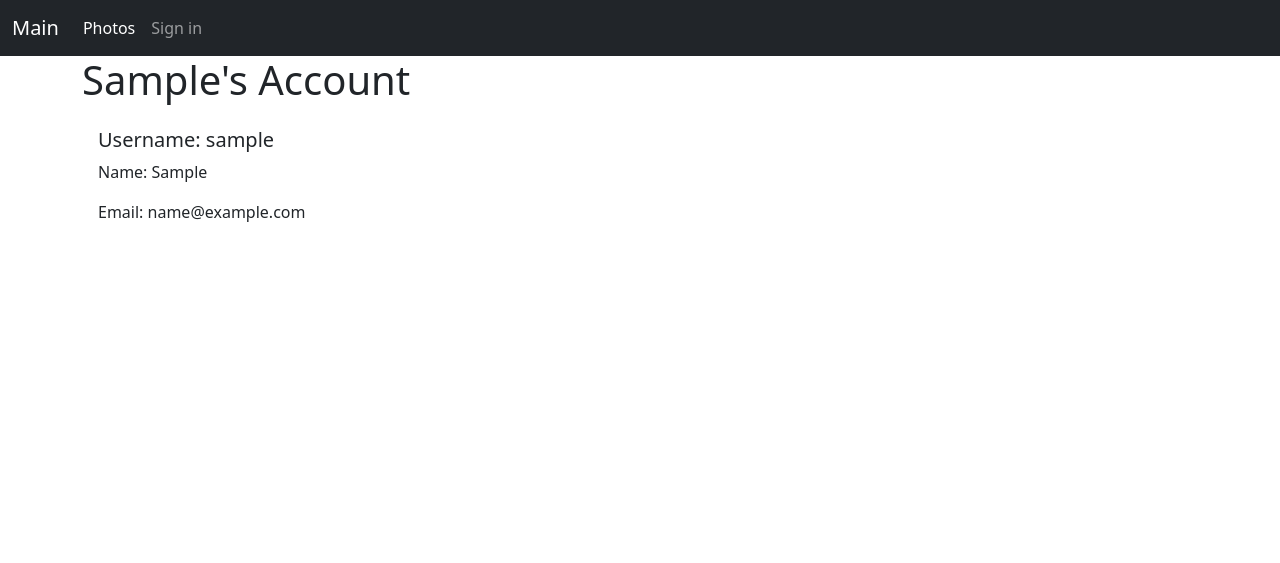
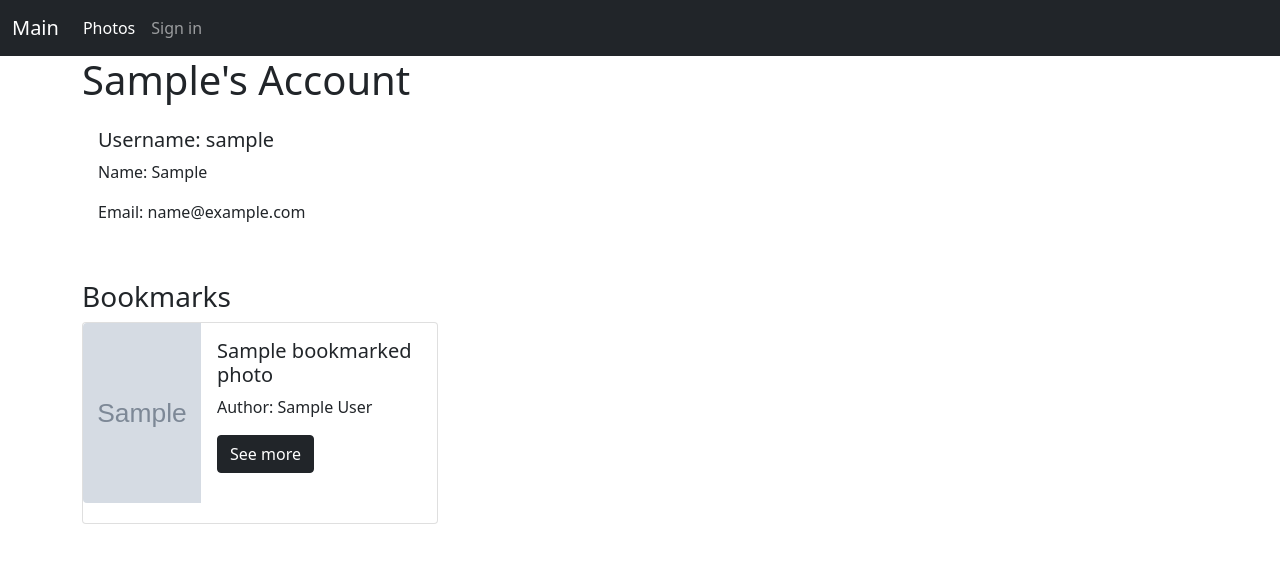
Before and after one commit to Irbiss555/gallery, a Django app: template templates/accounts/user_detail.html in a window 1280 px wide. Shown: the top 563 px of the page. Run offline with Django 4.2, Linux system fonts and the light colour scheme; tables that the repository leaves empty hold one stand-in row (values such as "Sample post"); the template is opened without the code that fills it: values that come from a table or form of the project are taken from there, most other values are stand-ins (such as "Sample title", 1, 10 or a date in 2020); grey boxes marked "Sample" are stand-in pictures.

Commit message:
#1 Добавил список избранных фото в шаблоне пользователя

```diff
--- a/templates/accounts/user_detail.html
+++ b/templates/accounts/user_detail.html
@@ -13,4 +13,6 @@
                 </div>
         </div>
     </div>
+    <h3 style="margin-top: 40px">Bookmarks</h3>
+    {% include 'partial/photo/partial_photo_list.html' with photos=user_obj.bookmarked_photos.all %}
 {% endblock %}
```
